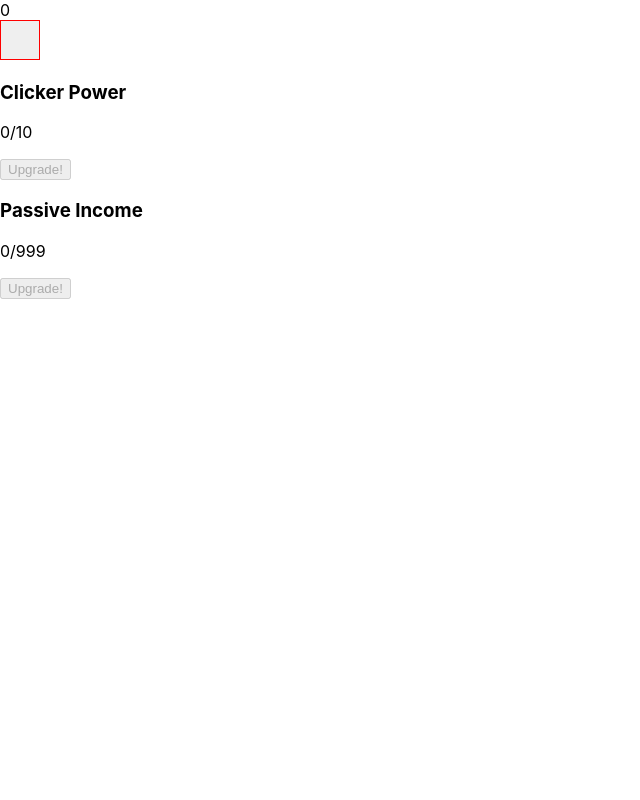
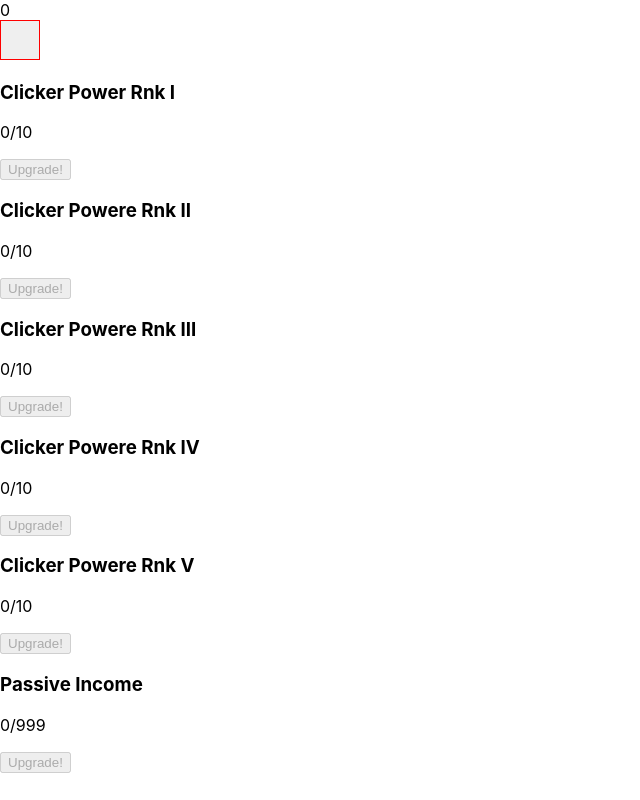
Before and after one commit to MichaelJahns/idleClickerReact, a React (Create React App) app in the folder clicker/: page / in a window 1280 px wide. Shown: the whole page, without its empty margins (0-640 px from the left). Built offline with nearby package versions, Linux system fonts and the light colour scheme.

Commit message:
Adjusts cost growth, adds various clickPower Upgrades

```diff
--- a/clicker/src/App.js
+++ b/clicker/src/App.js
@@ -7,15 +7,45 @@ import UpgradeMenu from "./components/UpgradeMenu";
 class App extends Component {
   state = {
     clicker: {
+      clickPower: 1,
       totalClicks: 0,
       currencyClicks: 0
     },
     upgrades: [
       {
-        name: "Clicker Power",
+        name: "Clicker Power Rnk I",
+        increment: 1,
         currentRank: 0,
         maxRank: 10,
-        cost: 50
+        cost: 10
+      },
+      {
+        name: "Clicker Powere Rnk II",
+        increment: 10,
+        currentRank: 0,
+        maxRank: 10,
+        cost: 500
+      },
+      {
+        name: "Clicker Powere Rnk III",
+        increment: 100,
+        currentRank: 0,
+        maxRank: 10,
+        cost: 5000
+      },
+      {
+        name: "Clicker Powere Rnk IV",
+        increment: 1000,
+        currentRank: 0,
+        maxRank: 10,
+        cost: 500000
+      },
+      {
+        name: "Clicker Powere Rnk V",
+        increment: 10000,
+        currentRank: 0,
+        maxRank: 10,
+        cost: 50000000
       },
       {
         name: "Passive Income",
@@ -28,14 +58,14 @@ class App extends Component {
 
   handleClickZone = e => {
     const clicker = this.state.clicker;
-    clicker.totalClicks++;
-    clicker.currencyClicks++;
+    clicker.totalClicks += this.state.clicker.clickPower;
+    clicker.currencyClicks += this.state.clicker.clickPower;
     this.setState({ clicker });
   };
 
   handleCost = upgrade => {
-    console.log(upgrade.cost, "paid");
     let clicker = this.state.clicker;
+    clicker.clickPower += upgrade.increment;
     clicker.currencyClicks -= upgrade.cost;
 
     this.setState({ clicker });
@@ -46,7 +76,7 @@ class App extends Component {
     const index = upgrades.indexOf(upgrade);
     upgrades[index] = { ...upgrade };
     upgrades[index].currentRank++;
-    upgrades[index].cost += 10;
+    upgrades[index].cost = Math.ceil(upgrades[index].cost * 1.25);
     this.setState({ upgrades });
   };
 
```
